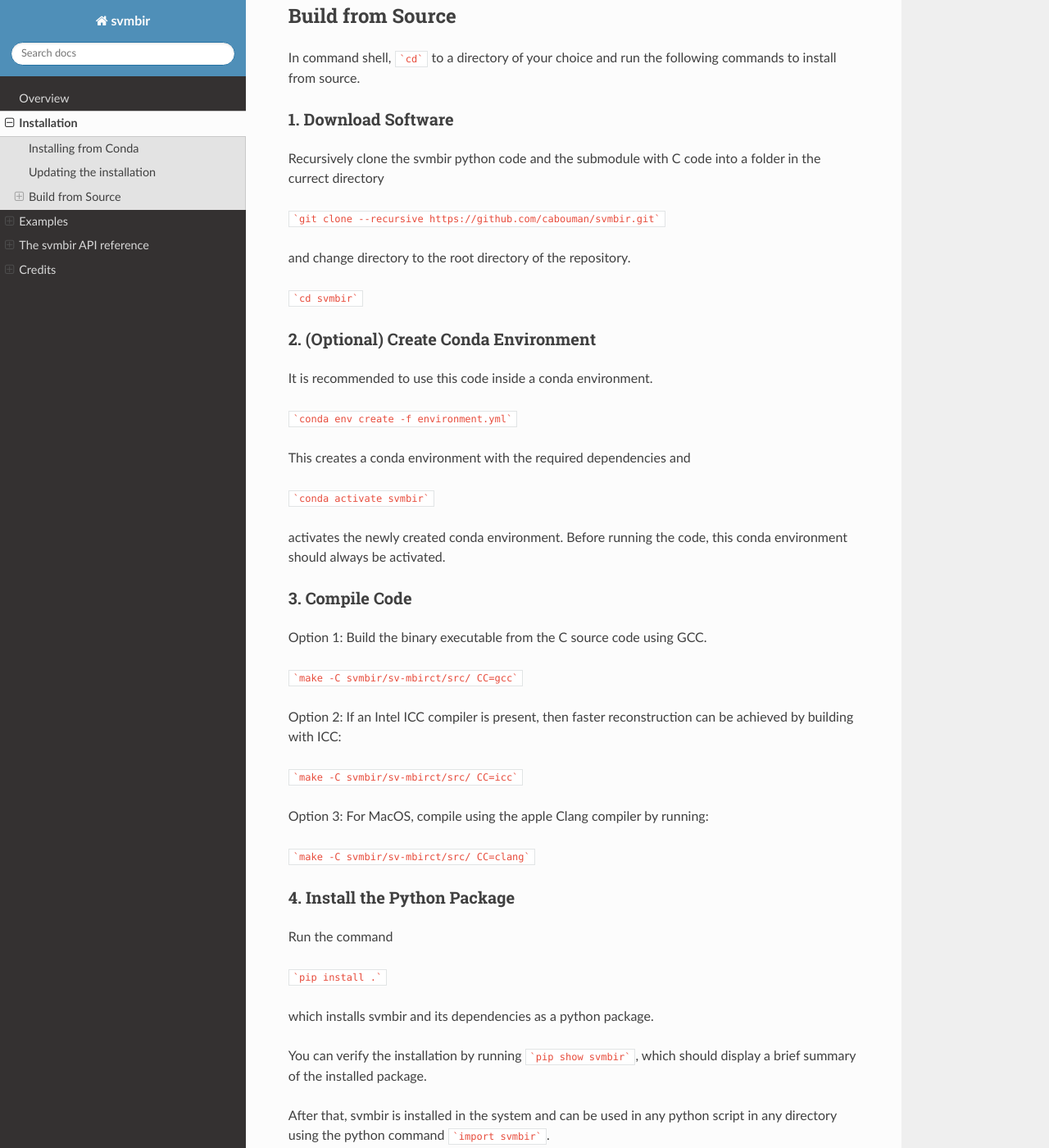
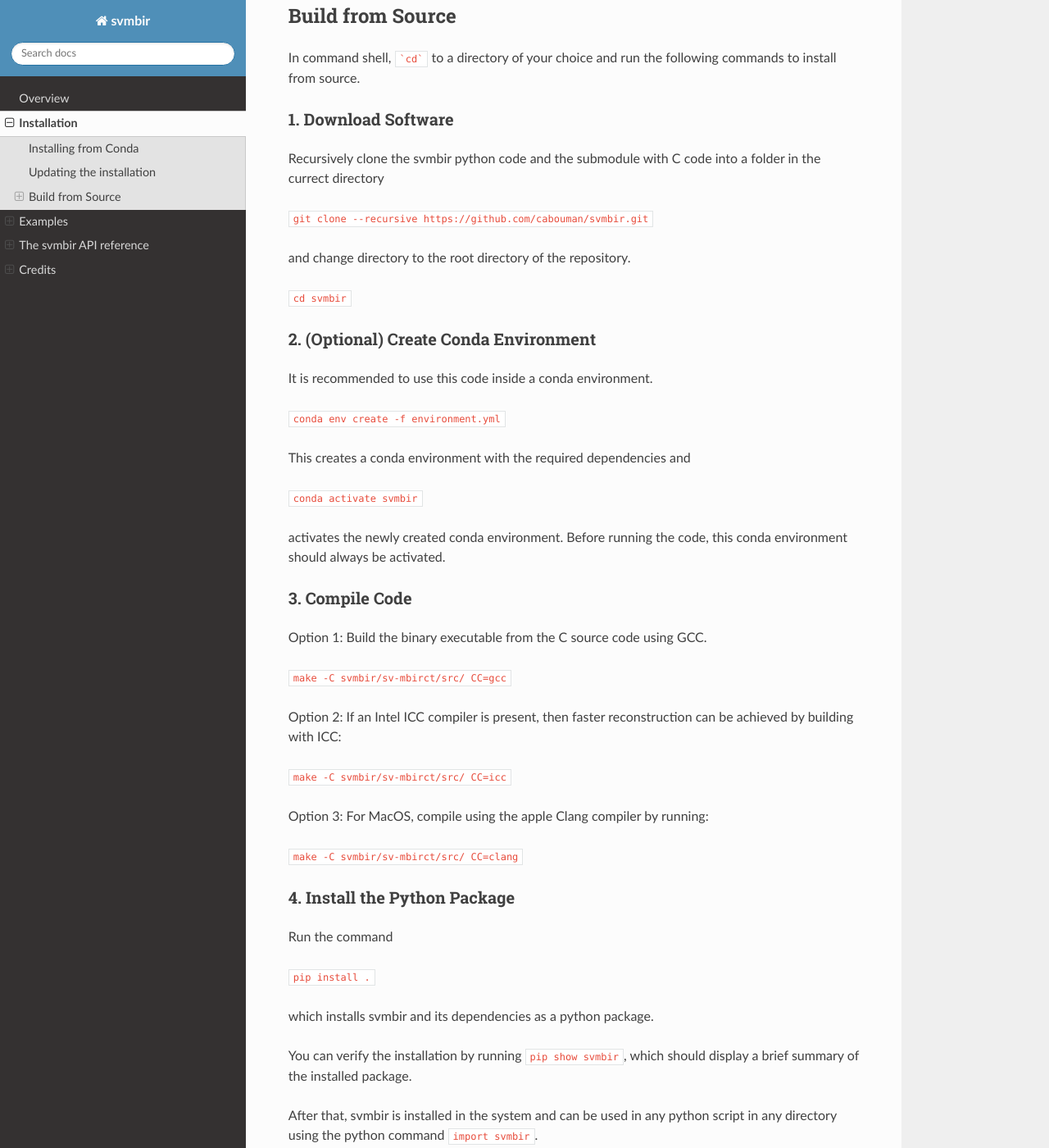
Before and after one commit to cabouman/svmbir, a Sphinx documentation site: the page built from docs/source/install.rst, in a window 1280 px wide and 1400 px high, scrolled down 413 px. Shown: the whole window at 82% size. Built offline with Sphinx 7.4.7 and the Read the Docs theme 2.0.0, drawn with Linux system fonts in a browser that asks for light colours.

Commit message:
Update install.rst

````diff
--- a/docs/source/install.rst
+++ b/docs/source/install.rst
@@ -26,21 +26,21 @@
 ~~~~~~~~~~~~~~~~~~~~
 Recursively clone the svmbir python code and the submodule with C code into a folder in the currect directory
 
-```git clone --recursive https://github.com/cabouman/svmbir.git```
+``git clone --recursive https://github.com/cabouman/svmbir.git``
 
 and change directory to the root directory of the repository.
 
-```cd svmbir```
+``cd svmbir``
 
 2. (Optional) Create Conda Environment
 ~~~~~~~~~~~~~~~~~~~~~~~~~~~~~~~~~~~~~~
 It is recommended to use this code inside a conda environment.
 
-```conda env create -f environment.yml```
+``conda env create -f environment.yml``
 
 This creates a conda environment with the required dependencies and
 
-```conda activate svmbir```
+``conda activate svmbir``
 
 activates the newly created conda environment. Before running the code, this conda environment should always be activated.
 
@@ -48,25 +48,25 @@
 ~~~~~~~~~~~~~~~
 Option 1: Build the binary executable from the C source code using GCC.
 
-```make -C svmbir/sv-mbirct/src/ CC=gcc```
+``make -C svmbir/sv-mbirct/src/ CC=gcc``
 
 Option 2: If an Intel ICC compiler is present, then faster reconstruction can be achieved by building with ICC:
 
-```make -C svmbir/sv-mbirct/src/ CC=icc```
+``make -C svmbir/sv-mbirct/src/ CC=icc``
 
 Option 3: For MacOS, compile using the apple Clang compiler by running:
 
-```make -C svmbir/sv-mbirct/src/ CC=clang```
+``make -C svmbir/sv-mbirct/src/ CC=clang``
 
 
 4. Install the Python Package
 ~~~~~~~~~~~~~~~~~~~~~~~~~~~~~
 Run the command
 
-```pip install .```
+``pip install .``
 
 which installs svmbir and its dependencies as a python package.
 
-You can verify the installation by running ```pip show svmbir```, which should display a brief summary of the installed package.
+You can verify the installation by running ``pip show svmbir``, which should display a brief summary of the installed package.
 
-After that, svmbir is installed in the system and can be used in any python script in any directory using the python command ```import svmbir```.
+After that, svmbir is installed in the system and can be used in any python script in any directory using the python command ``import svmbir``.
````
